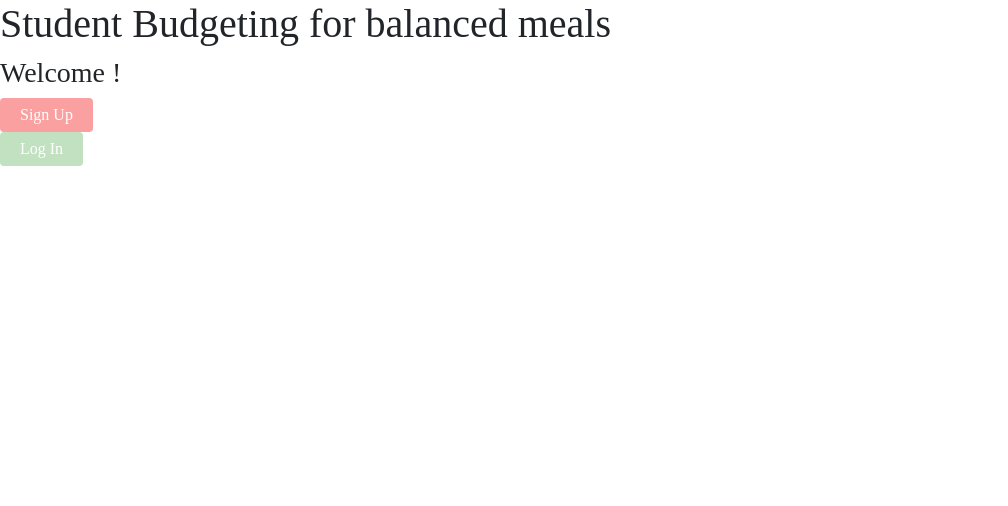
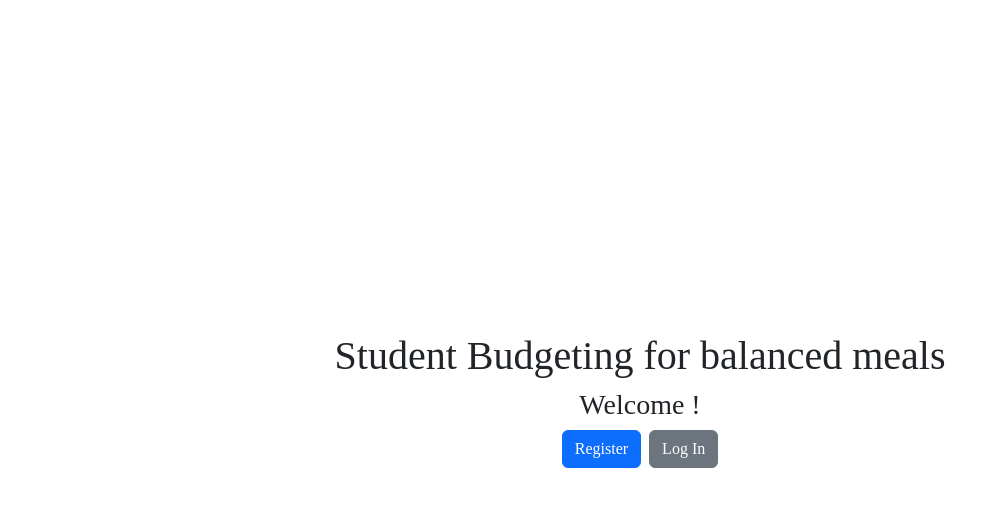
Before and after one commit to keyu1021/campus-budget-eats, a React (Create React App) app: page / in a window 1280 px wide. Shown: the top 506 px of the page, without its empty margins (0-1008 px from the left). Built offline with nearby package versions, Linux system fonts and the light colour scheme; a web font is replaced by a local one.

Commit message:
Fixed formatting

```diff
--- a/src/components/Account.js
+++ b/src/components/Account.js
@@ -92,7 +92,7 @@ function Account() {
     <React.Fragment>
       <Navigation />
       <Container>
-        <Row>
+        <Row className='mt-5'>
           <Col lg={3}>
             <Image
               src={accountLogo}
@@ -119,7 +119,7 @@ function Account() {
           </Col>
         </Row>
 
-        <Row>
+        <Row className='mt-3'>
           <Col lg={12}>
             <Form.Label>Dietary restrictions:</Form.Label>
           </Col>
--- a/src/components/Home.js
+++ b/src/components/Home.js
@@ -1,6 +1,7 @@
 import React, { useState, useEffect } from 'react';
 import { CircularProgressbar } from 'react-circular-progressbar';
 import 'react-circular-progressbar/dist/styles.css';
+import { Row, Col } from 'react-bootstrap';
 
 import Navigation from './assets/Navigation';
 import Form from 'react-bootstrap/Form';
@@ -27,7 +28,6 @@ function Home() {
     //Set initial values
     setRemaining(budget - total);
     setPercentage(((budget - remaining) / budget) * 100);
-
   }, []);
 
   const updateTotal = (newTotal) => {
@@ -62,7 +62,7 @@ function Home() {
     const value = event.target.value;
     setBudget(value);
     debouncedHandleBudgetChange(value);
-    localStorage.setItem('budget', value)
+    localStorage.setItem('budget', value);
   };
 
   useEffect(() => {
@@ -74,24 +74,31 @@ function Home() {
       <Navigation />
       <div className={styles['flex-container']}>
         <div className={styles['item-container-center']}>
+          <Row className='mb-3 justify-content-center'>
+            <Col lg={7} className="text-center">
               <h3>October's food budget : </h3>
+            </Col>
+            <Col lg={3} className="text-center">
               <Form.Control
                 type='number'
-            className='w-25'
                 value={budget}
                 onChange={handleBudgetChange}
               />
+            </Col>
+          </Row>
+
           <div className={styles['progress-container']}>
             <CircularProgressbar value={percentage} text={`${percentage}%`} />
           </div>
-          <h3>
+
+          <h3 className='mt-3'>
             {remaining}$ of {budget}$ remaining
           </h3>
         </div>
+
         <div className={styles['item-container-left']}>
-          <h3>Monthly expenses</h3>
           <Expenses updateTotal={updateTotal} />
-          <h3>Total: {total}$</h3>
+          <h3 className='mt-2'>Total: {total}$</h3>
         </div>
       </div>
     </React.Fragment>
--- a/src/components/Welcome.js
+++ b/src/components/Welcome.js
@@ -1,18 +1,33 @@
 import React from 'react';
-import { Outlet, Link } from "react-router-dom";
+import { LinkContainer } from 'react-router-bootstrap';
 
-import Button from './assets/Button'
+import Button from 'react-bootstrap/Button';
+import Container from 'react-bootstrap/Container';
+
+import styles from './../styles/Welcome.module.css';
 
 function Welcome() {
-    return (
-        <div>
-            <h1>Student Budgeting for balanced meals</h1>
-            <h3>Welcome !</h3>
-            <Link to='/register'><Button colorStyle='button-red' text='Sign Up'/></Link>
-            <Link to='/login'><Button colorStyle='button-green' text='Log In'/></Link>
-            <Outlet />
-        </div>
-    )
+  return (
+    <Container
+      className='d-flex flex-column justify-content-center align-items-center'
+      style={{ height: '100vh' }}
+    >
+      <h1>Student Budgeting for balanced meals</h1>
+      <h3>Welcome !</h3>
+      <div className='d-flex'>
+        <LinkContainer to='/register'>
+          <Button variant='primary' className="me-2">
+            Register
+          </Button>
+        </LinkContainer>
+        <LinkContainer to='/login'>
+          <Button variant='secondary'>
+            Log In
+          </Button>
+        </LinkContainer>
+      </div>
+    </Container>
+  );
 }
 
 export default Welcome;
--- a/src/components/assets/Button.js
+++ /dev/null
@@ -1,15 +0,0 @@
-import React from 'react';
-import styles from '../../styles/Button.module.css';
-
-function Button(props) {
-    const colorStyle = styles[props.colorStyle];
-
-    return (
-        <div className={styles['button-container']}>
-            <button className={colorStyle}>{props.text}</button>
-        </div>
-    )
-
-}
-
-export default Button;
--- a/src/components/assets/Expenses.js
+++ b/src/components/assets/Expenses.js
@@ -1,7 +1,10 @@
 import React from 'react';
 import Table from 'react-bootstrap/Table';
+import { Row, Col } from 'react-bootstrap';
 import { useState, useEffect } from 'react';
 import { GrAddCircle } from 'react-icons/gr';
+import { IconContext } from 'react-icons';
+import { GrSubtractCircle } from 'react-icons/gr';
 
 import PriceSort from './PriceSort';
 import ExpenseData from '../data/ExpenseData';
@@ -81,21 +84,33 @@ function Expenses(props) {
 
   return (
     <React.Fragment>
+      <Row className='d-flex align-items-center mb-3'>
+        <Col>
+          <h3>Monthly expenses</h3>
+        </Col>
+        <Col lg={2}>
           <PriceSort
             sortDateMostRecent={sortDateMostRecent}
             sortDateOldest={sortDateOldest}
             sortPriceHighest={sortPriceHighest}
             sortPriceLowest={sortPriceLowest}
           />
+        </Col>
+        <Col lg={1}>
+          <IconContext.Provider value={{ style: { cursor: 'pointer' } }}>
             <GrAddCircle onClick={handleShow} />
+          </IconContext.Provider>
+        </Col>
         <NewExpense
           show={show}
           handleClose={handleClose}
           handleShow={handleShow}
           addNewExpense={addNewExpense}
         />
+      </Row>
+
       <div className={styles['table-container']}>
-        <Table>
+        <Table className='mt-1' bordered>
           <thead>
             <tr>
               <th>Expense</th>
@@ -109,7 +124,16 @@ function Expenses(props) {
                 <tr key={key}>
                   <td>{val.name}</td>
                   <td>{val.date}</td>
-                  <td>{val.price}</td>
+                  <td>
+                    {val.price}{' '}
+                    <IconContext.Provider
+                      value={{
+                        style: { cursor: 'pointer', visibility: 'hidden' },
+                      }}
+                    >
+                      <GrSubtractCircle />
+                    </IconContext.Provider>
+                  </td>
                 </tr>
               );
             })}
--- a/src/styles/Button.module.css
+++ /dev/null
@@ -1,29 +0,0 @@
-.button-red{
-    background-color: #FAA0A0;
-}
-
-.button-red:hover{
-    background-color: #A52A2A;
-}
-
-
-.button-green{
-    background-color: #C1E1C1;
-}
-
-.button-green:hover{
-    background-color: #478778;
-}
-
-.button-container button{
-    color: white;
-    padding: 20px;
-    padding-left:20px;
-    padding-right:20px;
-    padding-top: 5px;
-    padding-bottom: 5px;
-    border: none;
-    border-radius: 4px;
-    cursor: pointer;
-    transition: background-color 0.3s ease;
-}
--- a/src/styles/Expenses.module.css
+++ b/src/styles/Expenses.module.css
@@ -3,7 +3,3 @@
     overflow-y: scroll;
     height: 300px;
 }
-
-.icon{
-    cursor: pointer;
-}
```
Lines whose indentation alone changed are shown as unchanged.
